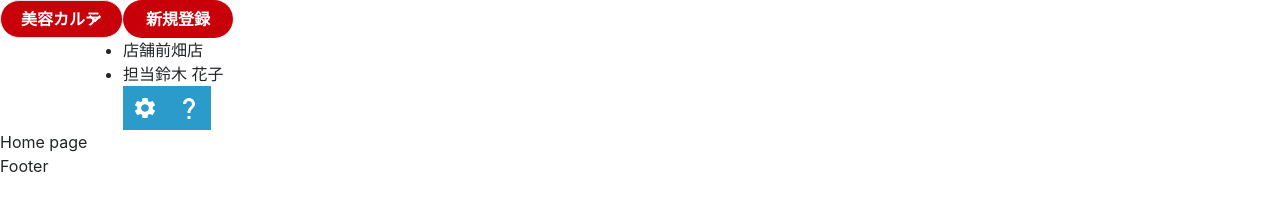
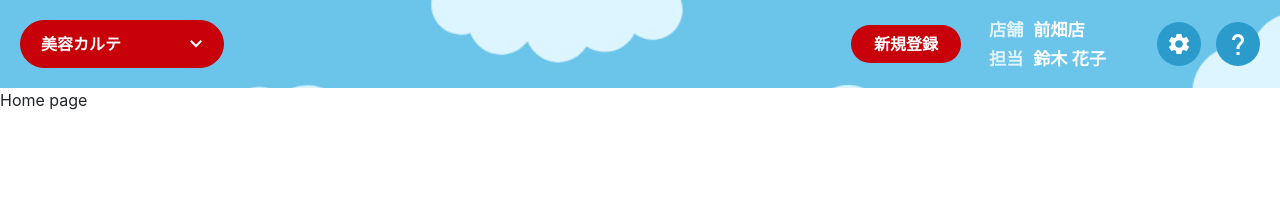
Before and after one commit to hieutranminh/html-pharmacy, a website: page src/index.html in a window 1280 px wide. Drawn offline with Linux system fonts and the light colour scheme.

Commit message:
Done layout header

```diff
--- a/src/assets/scss/layout/_header.scss
+++ b/src/assets/scss/layout/_header.scss
@@ -1,18 +1,71 @@
 .header {
   @include flex;
+  justify-content: space-between;
+  align-items: center;
+  background: url("../images/bg-header.jpg") no-repeat;
+  background-size: cover;
+  padding: 00px 20px;
+  height: 88px;
+  //left
   &-left {
+    width: 40%;
     .form-select {
-
+      width: 204px;
+      select {
+        width: 100%;
+        padding: 11px 20px;
+        border: 1px solid #C80009;
+      }
+    }
+    .back {
+      @include flex;
+      align-items: center;
+      .content {
+        @include flex;
+        justify-content: center;
+        flex-direction: column;
+        color: #ffffff;
+        margin-left: 21px;
+        p {
+          font-size: 1.625rem;
+          line-height: 26px;
+          margin-bottom: 4px;
+        }
+        span {
+          font-size: 0.875rem;
+        }
+      }
     }
   }
+
+  //right
   &-right {
+    width: 60%;
+    @include flex;
+    align-items: center;
+    justify-content: flex-end;
     .btn-red {
-
+      margin-right: 28px;
     }
     ul {
+      margin-right: 36px;
       li {
+        @include flex;
+        list-style: none;
+        line-height: 1;
+        font-size: 1.07rem;
+        font-weight: 600;
+        color: #ffffff;
+        margin-bottom: 11px;
+        &:last-child {
+          margin-bottom: 0px;
+        }
+        p {
+          opacity: 0.8;
+        }
         span {
-
+          opacity: 1;
+          margin-left: 10px;
         }
       }
     }
@@ -25,6 +78,8 @@
         width: 44px;
         height: 44px;
         background: #2B9BCB;
+        margin-left: 15px;
+        @include border-radius(50%);
       }
       &-setting {
 
@@ -35,3 +90,63 @@
     }
   }
 }
+
+@media #{$info-ipad} {
+  .header {
+    height: 88px;
+    //left
+    &-left {
+      .form-select {
+        width: 160px;
+        select {
+          padding: 9px 20px;
+        }
+      }
+    }
+
+    //right
+    &-right {
+      width: 70%;
+      .btn-red {
+        margin-right: 18px;
+      }
+      ul {
+        margin-right: 0px;
+      }
+      .icon {
+        a {
+          width: 40px;
+          height: 40px;
+        }
+      }
+    }
+  }
+}
+
+@media #{$info-phone-normal} {
+  .header {
+    flex-direction: column;
+    height: auto;
+    padding: 20px;
+    //left
+    &-left {
+      width: 100%;
+      .form-select {
+        width: 100%;
+        margin-bottom: 15px;
+        select {
+          padding: 9px 20px;
+        }
+      }
+      .back {
+        margin-bottom: 15px;
+      }
+    }
+
+    //right
+    &-right {
+      width: 100%;
+      justify-content: space-between;
+    }
+  }
+}
--- a/src/assets/scss/pages/_login.scss
+++ b/src/assets/scss/pages/_login.scss
@@ -42,5 +42,8 @@
   .login {
     height: auto;
     padding: 50px 0px;
+    &-form {
+      margin-bottom: 50px;
+    }
   }
 }
--- a/src/index.html
+++ b/src/index.html
@@ -33,17 +33,26 @@
 <!---------HEADER-------->
 <header id="header" class="header">
     <div class="header-left">
-        <div class="form-select arrow-white form-select-100">
-            <select class="control-common red">
-                <option>美容カルテ</option>
-            </select>
-        </div>
+      <div class="form-select arrow-white form-select-large">
+        <select class="control-common red">
+            <option>美容カルテ</option>
+        </select>
+      </div>
+<!--        <div class="back">-->
+<!--            <a href="#">-->
+<!--                <img src="./assets/images/icon-btn-back.png" alt="back">-->
+<!--            </a>-->
+<!--            <div class="content">-->
+<!--                <p>アヤナス ローション コ…</p>-->
+<!--                <span>2019/08/13 12:05:10</span>-->
+<!--            </div>-->
+<!--        </div>-->
     </div>
     <div class="header-right">
         <a href="#" class="btn-normal btn-red">新規登録</a>
         <ul>
-            <li>店舗<span>前畑店</span></li>
-            <li>担当<span>鈴木 花子</span></li>
+            <li><p>店舗</p><span>前畑店</span></li>
+            <li><p>担当</p><span>鈴木 花子</span></li>
         </ul>
         <div class="icon">
             <a href="#" class="icon-setting">
@@ -62,11 +71,6 @@
     Home page
 </section>
 
-<!---------FOOTER-------->
-<footer id="footer" class="footer">
-    Footer
-</footer>
-
 
 
 <!--[if lt IE 8]>
```
Also changed, not shown: src/assets/css/main.css, src/assets/images/bg-header.jpg (added), src/assets/images/icon-btn-back.png (added).
